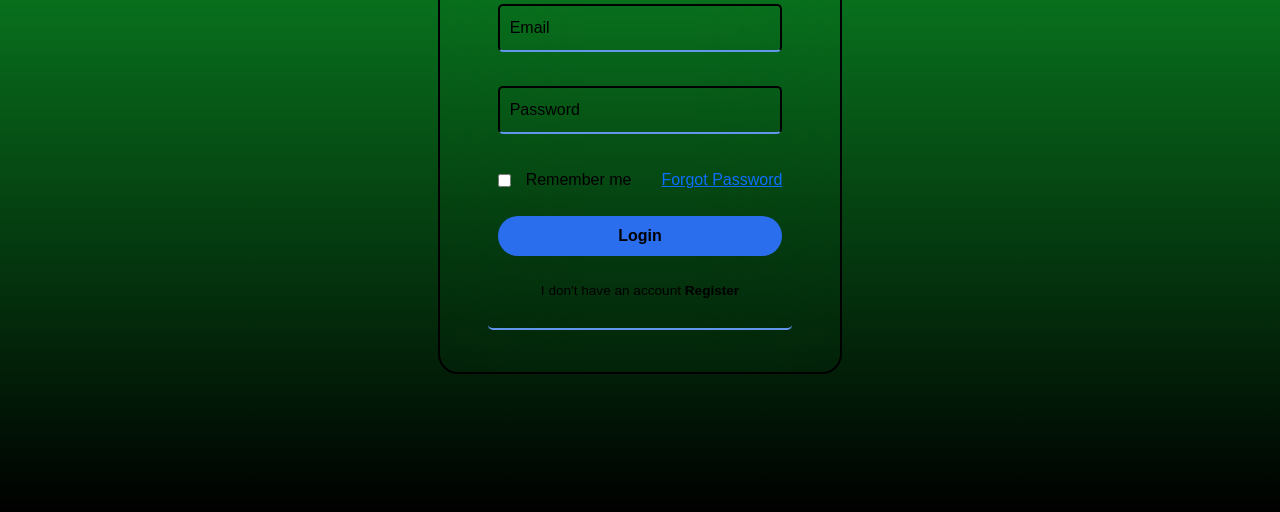
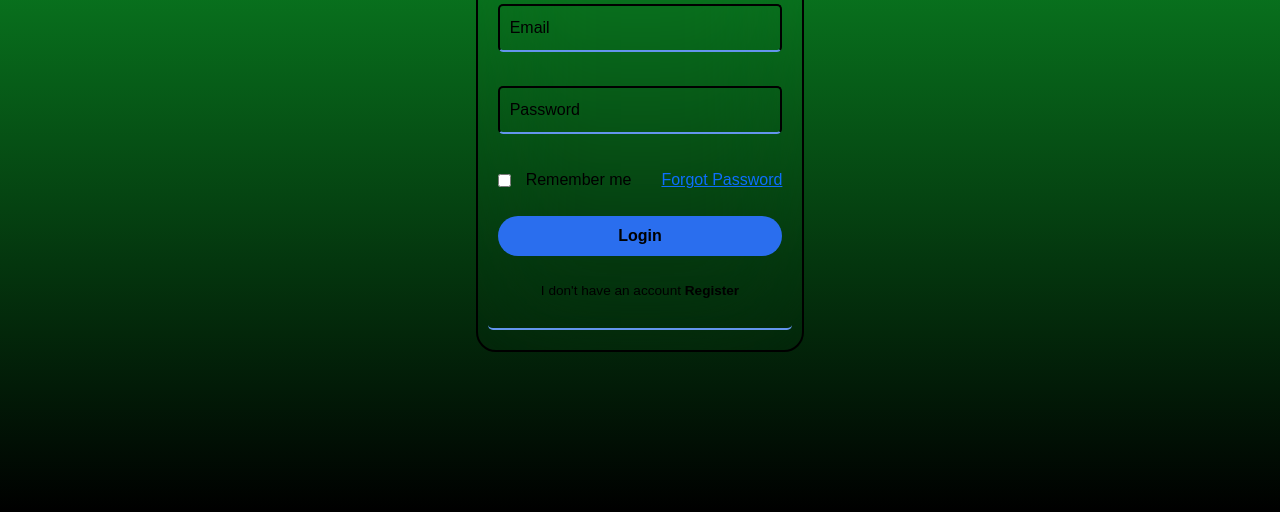
Before and after one commit to Kaeloselome-dev/Gaminghub, a plain HTML site: page index.html in a window 1280 px wide. Shown: the part 288-800 px from the top of the page. Drawn offline with nearby package versions, Linux system fonts and the light colour scheme.

Commit message:
Update style.css

```diff
--- a/style.css
+++ b/style.css
@@ -108,7 +108,7 @@ section {
     display: flex;
     justify-content: center;
     align-items: center;
-    padding: 2rem 3rem;
+    padding: 10px;
     border-radius: 20px;
     /*border: 2px solid purple;*/
     backdrop-filter: blur(55px);
```
